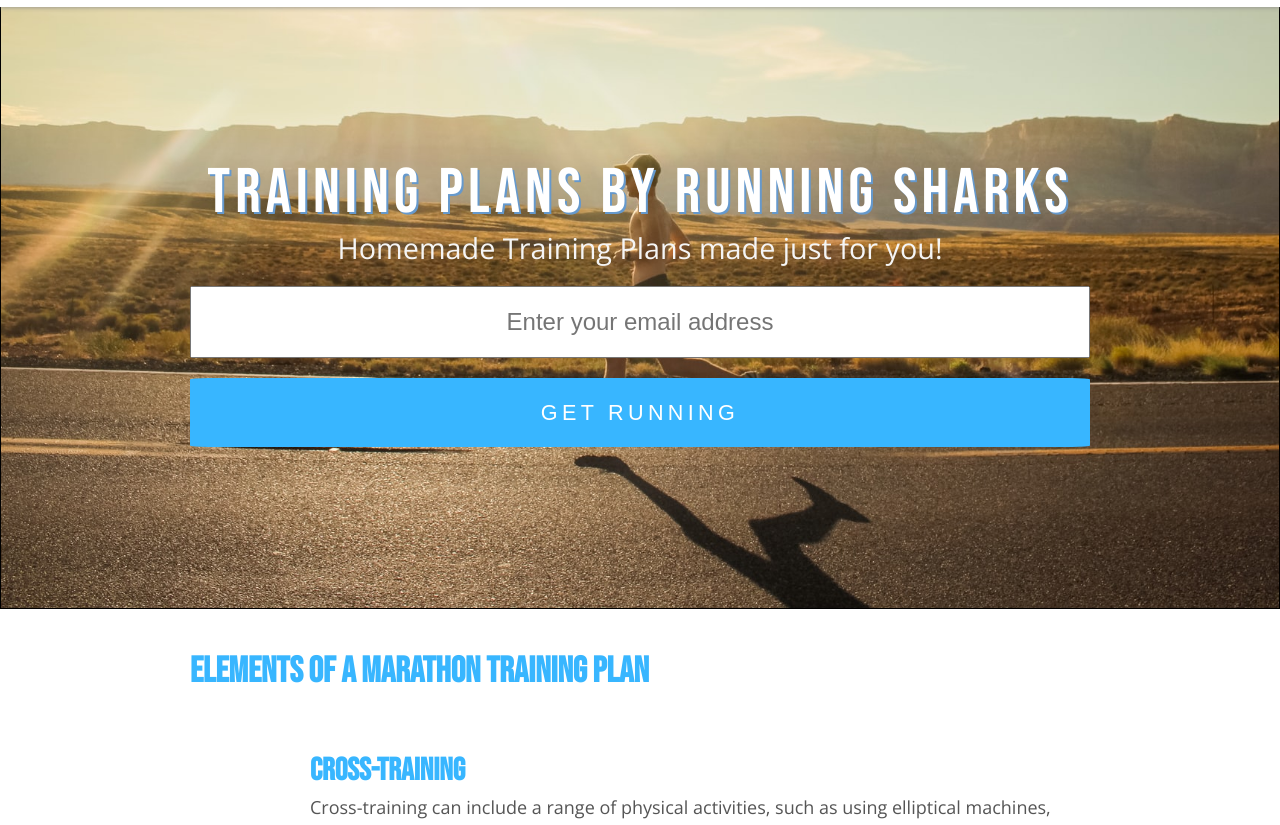
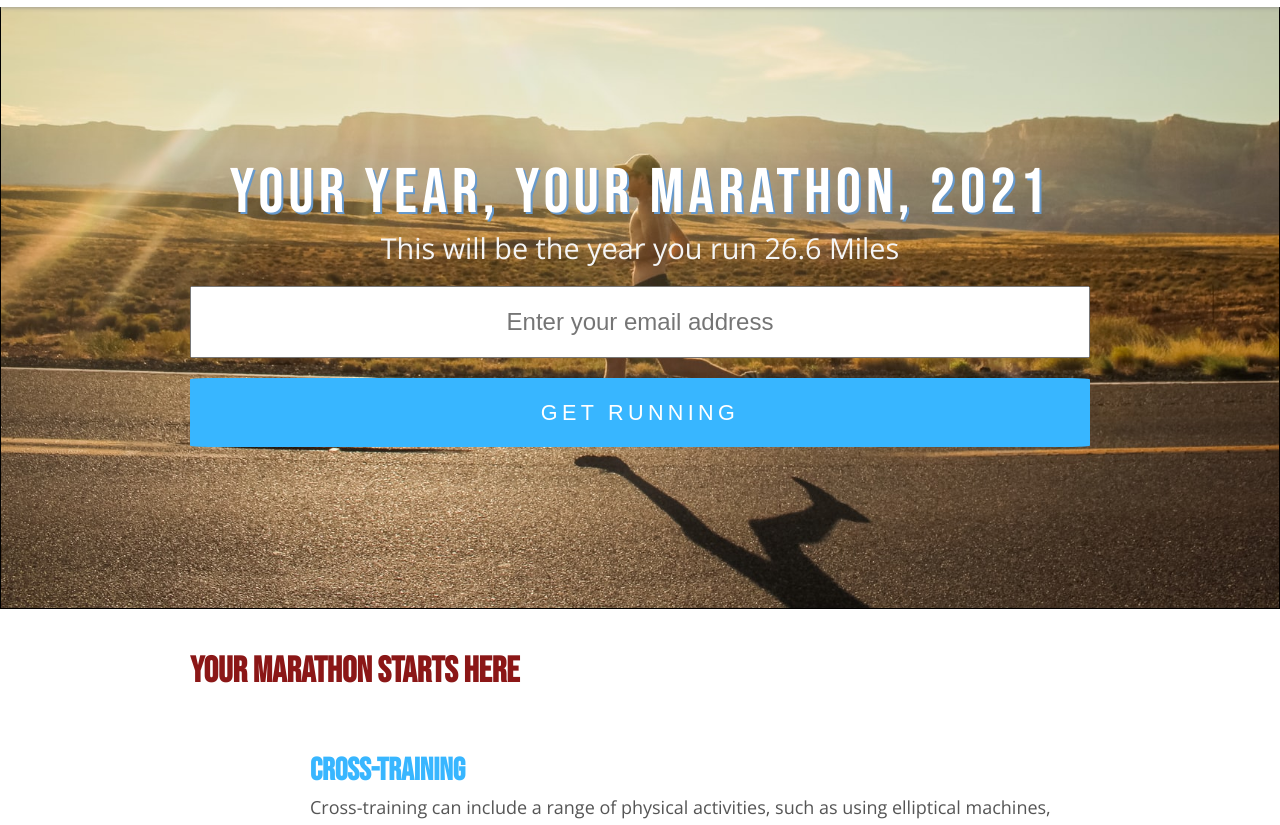
Before and after one commit to Xcoder62/marathon-landing-page, a plain HTML site: page index.html in a window 1280 px wide. Shown: the part 121-946 px from the top of the page. Drawn offline with nearby package versions, Linux system fonts and the light colour scheme.

Commit message:
Project Submission

```diff
--- a/index.html
+++ b/index.html
@@ -34,8 +34,8 @@ rel="stylesheet">
 <section id="hero">
 <div class="container"><img src=
 "images/Running-Sharks-Logo-v3.png">
-<h1>Training Plans By Running Sharks</h1>
-<p>Homemade Training Plans made just for you!</p>
+<h1>Your Year, Your Marathon, 2021</h1>
+<p>This will be the year you run 26.6 Miles</p>
 <!--Email Form (center format, use templated.co)-->
 <form id="form" action="https://www.freecodecamp.org/email-submit"
 name="form"><input required="" name="email" id="email" type="email"
@@ -45,7 +45,7 @@ placeholder="Enter your email address"> <input class="btn" id=
 </section>
 <section class="row">
 <div class="features container" id="features">
-<h2>Elements of a marathon training plan</h2>
+<h2>Your Marathon Starts Here</h2>
 <div class="grid">
 <div class="icon"></div>
 <div class="desc">
--- a/main.css
+++ b/main.css
@@ -34,7 +34,7 @@ body{
 
 /* Text Headers */
 h1,h2 {
-    color: #38b6ff;
+    color: #8b1717;
     /*margin-top: 1em;*/
     padding-top: 1em;
     font-family:"Bebas Neue";
```
Also changed, not shown: github-link.txt (added), 4 other files.
